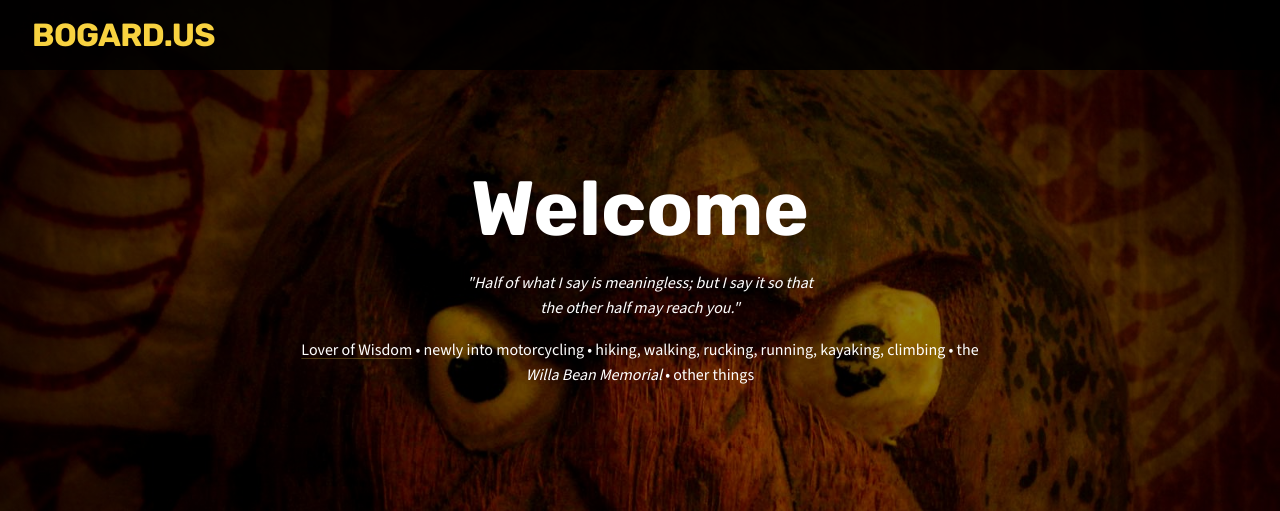
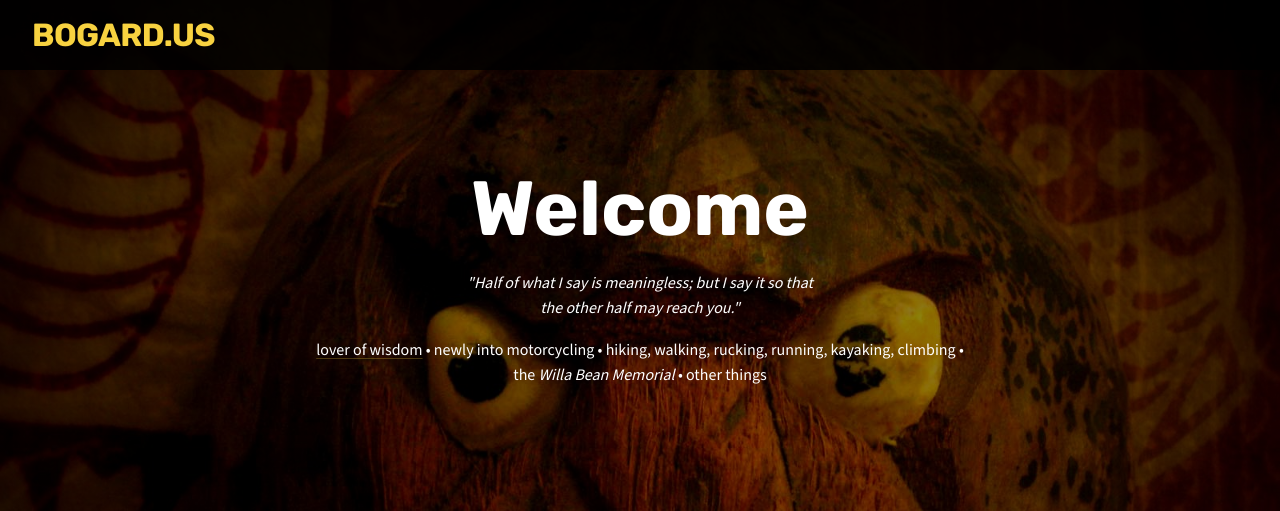
Before and after one commit to GlenBogardus/bogard.us, a plain HTML site: page bogard.us.html in a window 1280 px wide. Shown: the top 511 px of the page. Drawn offline with nearby package versions, Linux system fonts and the light colour scheme.

Commit message:
Revise HTML content and structure for Bogard.us
Updated HTML structure and content for the Bogard.us website.

```diff
--- a/bogard.us.html
+++ b/bogard.us.html
@@ -26,7 +26,7 @@
                  the other half may reach you."</i>
             </p>
 
-            <p><a href="#" class="tooltip" data-tooltip="Reader and writer of philosophy">Lover of Wisdom</a> • newly into motorcycling • hiking, walking, rucking, running, kayaking, climbing • the <i>Willa Bean Memorial</i> • other things </p>
+            <p><a href="#" class="tooltip" data-tooltip="Reader and writer of philosophy">lover of wisdom</a> • newly into motorcycling • hiking, walking, rucking, running, kayaking, climbing •<br>the <i>Willa Bean Memorial</i> • other things </p>
 
 <!--            <a href="#" class="button">
                 Learn More
```
